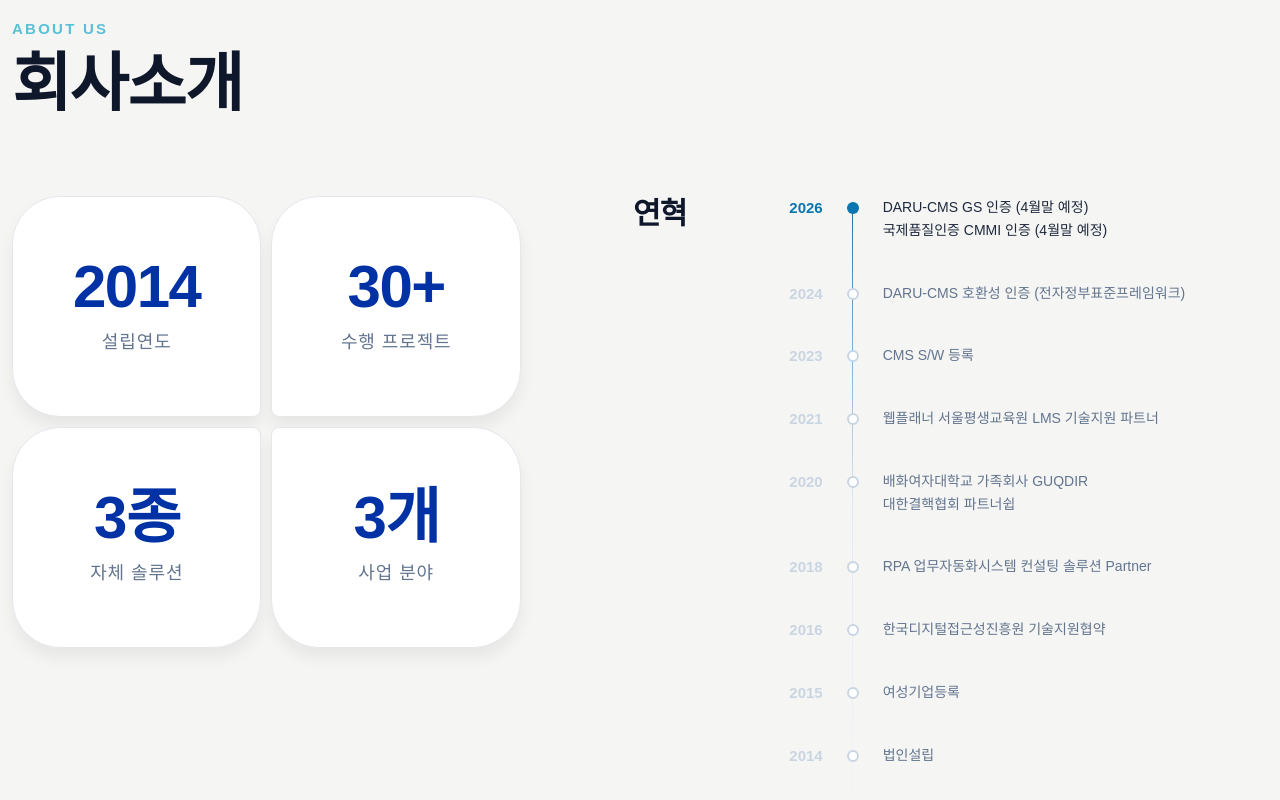
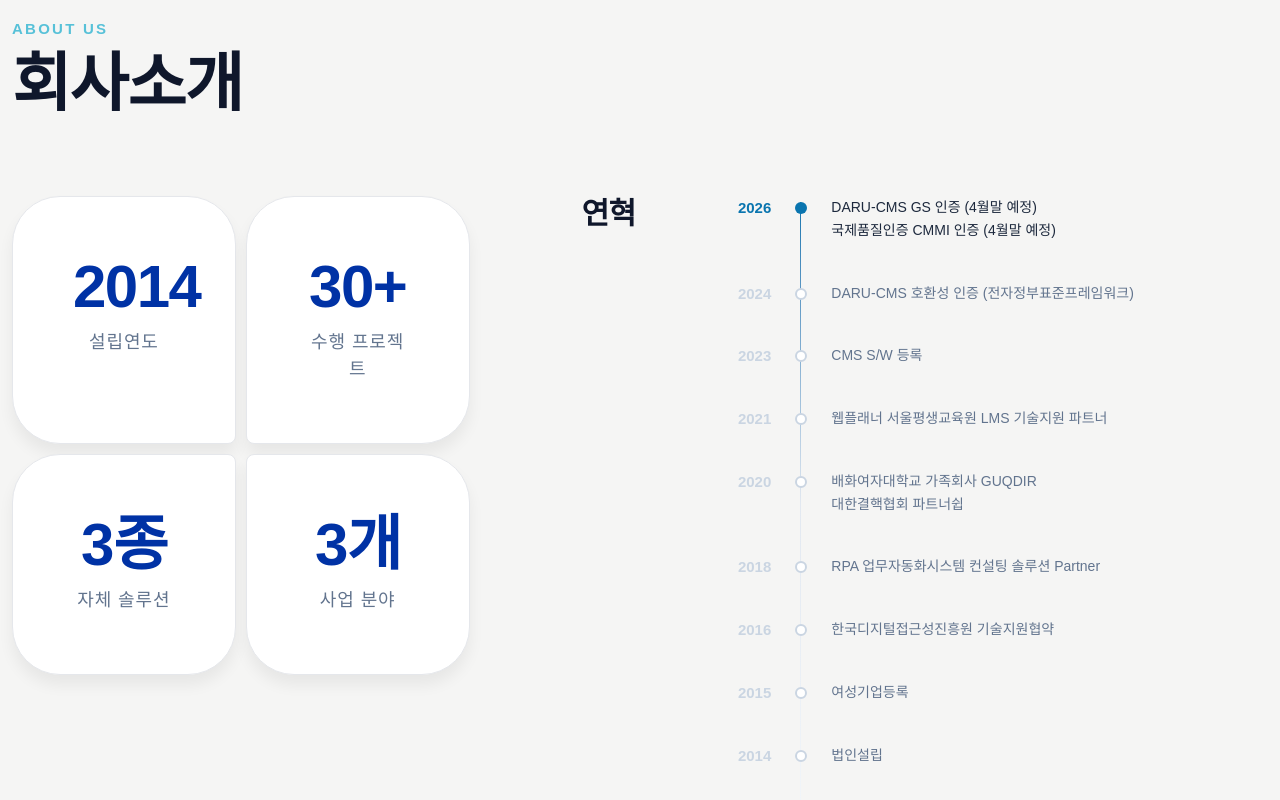
Before and after one commit to rebehayan/darusoft, a Next.js app: page /Btype in a window 1280 px wide. Shown: the part 4009-4809 px from the top of the page. Built offline with nearby package versions, Linux system fonts and the light colour scheme; a web font is replaced by a local one.

Commit message:
Btype: Company 컴포넌트 업데이트

```diff
--- a/app/Btype/components/Company.tsx
+++ b/app/Btype/components/Company.tsx
@@ -93,7 +93,7 @@ export default function Company() {
             회사소개
           </h2>
         </AnimatedSection>
-        <div className="lg:flex gap-28">
+        <div className="lg:grid lg:grid-cols-[1fr_1.5fr] gap-28">
           <AnimatedSection className="mb-24">
             <div className="grid grid-cols-2 gap-2.5">
               {[
```
